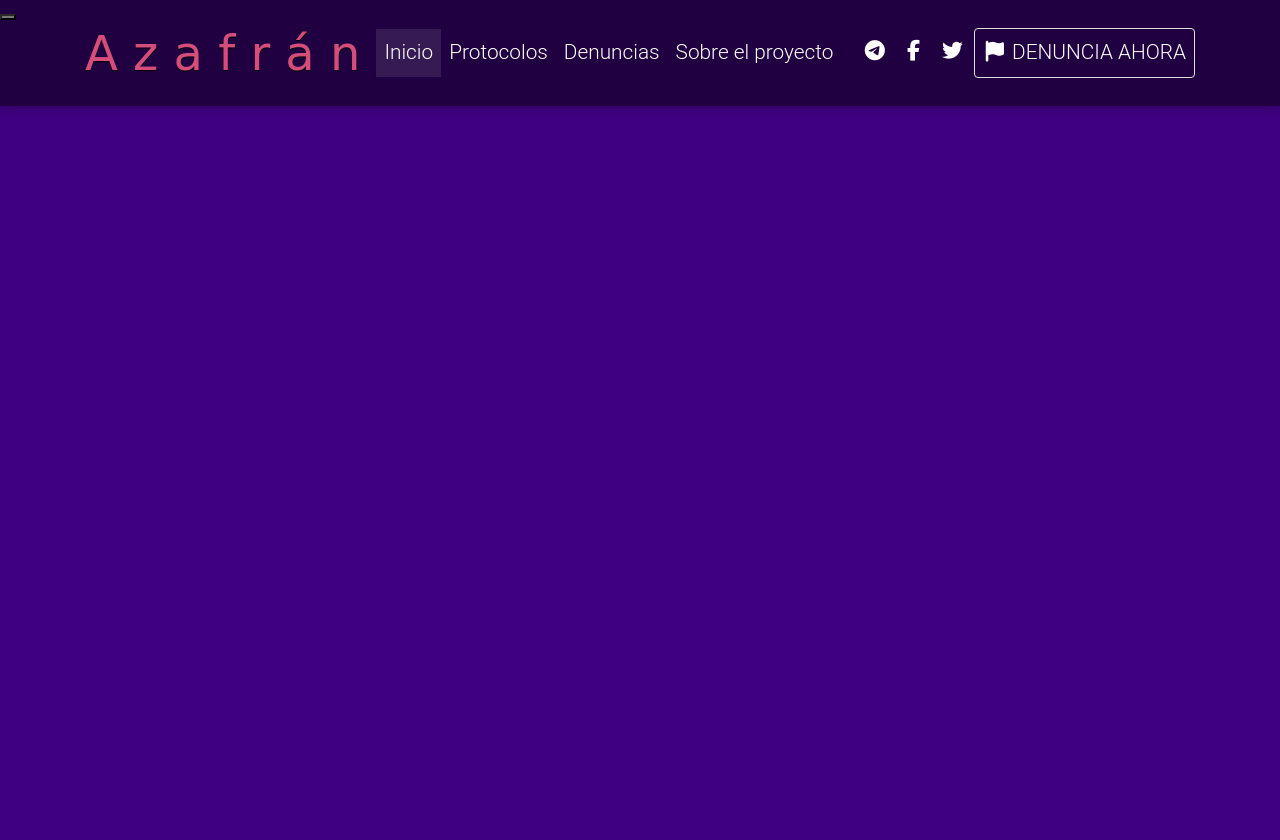
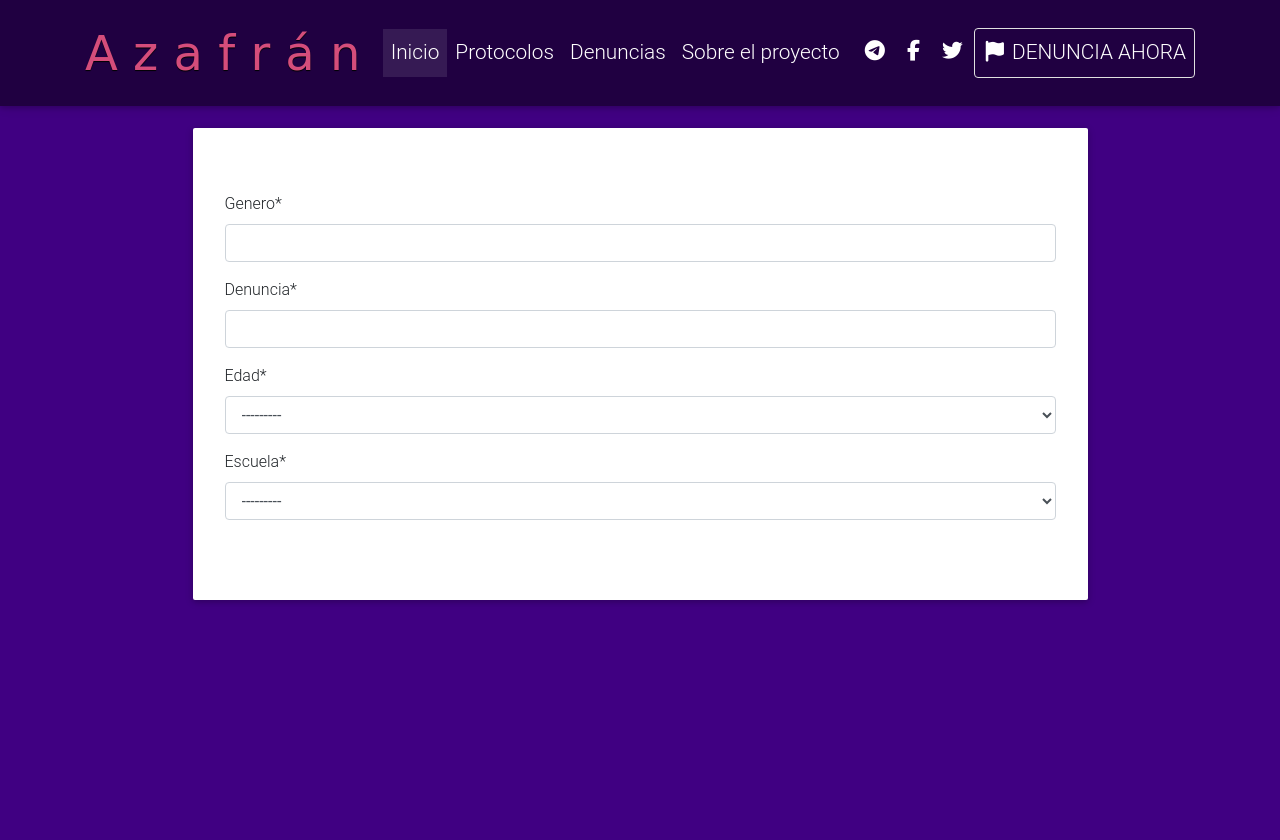
Before and after one commit to yeguacelestial/proyecto-azafran, a Django app: page /alzalavoz in a window 1280 px wide. Shown: the top 840 px of the page. Before the commit the page ends 109 px from the top, so only its background shows below. Run offline with Django 3.2, Linux system fonts and the light colour scheme; data that the repository does not hold is empty; some libraries are stand-ins or nearby versions.

Commit message:
Fixed position of form Denuncias

```diff
--- /dev/null
+++ b/azafran_denuncias/forms.py
@@ -0,0 +1,8 @@
+from django import forms
+from .models import Denuncia
+
+class DenunciaForm(forms.ModelForm):
+
+    class Meta:
+        model = Denuncia
+        fields = '__all__'
--- a/azafran_denuncias/templates/azafran_denuncias/alza_la_voz.html
+++ b/azafran_denuncias/templates/azafran_denuncias/alza_la_voz.html
@@ -1,10 +1,14 @@
 {% extends 'azafran_denuncias/base.html' %}
+{% load crispy_forms_tags %}
 
 {% block content %}
-
-<div class="view" style="background-color: #400082; background-repeat: no-repeat; background-size: cover;">
-<form action="">
-<button type="submit"></button>
-</form>
-</div>
+<style>body{background-color: #400082;}</style>
+    <div class="container" style="margin-top: 10%">
+        <div class="col-md-10 offset-md-1 mt-5">
+            <div class="jumbotron">
+                {% csrf_token %}
+                {{form|crispy}}
+            </div>
+        </div>
+    </div>
 {% endblock content %}
--- a/azafran_denuncias/templates/azafran_denuncias/base.html
+++ b/azafran_denuncias/templates/azafran_denuncias/base.html
@@ -37,6 +37,7 @@
       </button>
 
       <!-- Links -->
+      <div class="collapse navbar-collapse"></div>
       <div class="collapse navbar-collapse" id="navbarSupportedContent">
 
         <!-- Left -->
--- a/azafran_denuncias/views.py
+++ b/azafran_denuncias/views.py
@@ -1,4 +1,5 @@
 from django.shortcuts import render
+from .forms import DenunciaForm
 
 # Create your views here.
 
@@ -20,7 +21,8 @@ def denuncias_list(request):
 
 # Formulario para crear denuncias
 def denuncias_form(request):
-    return render(request, 'azafran_denuncias/alza_la_voz.html')
+    form = DenunciaForm()
+    return render(request, 'azafran_denuncias/alza_la_voz.html', {'form': form})
 
 # Eliminar un denuncia
 def denuncia_delete(request):
```
